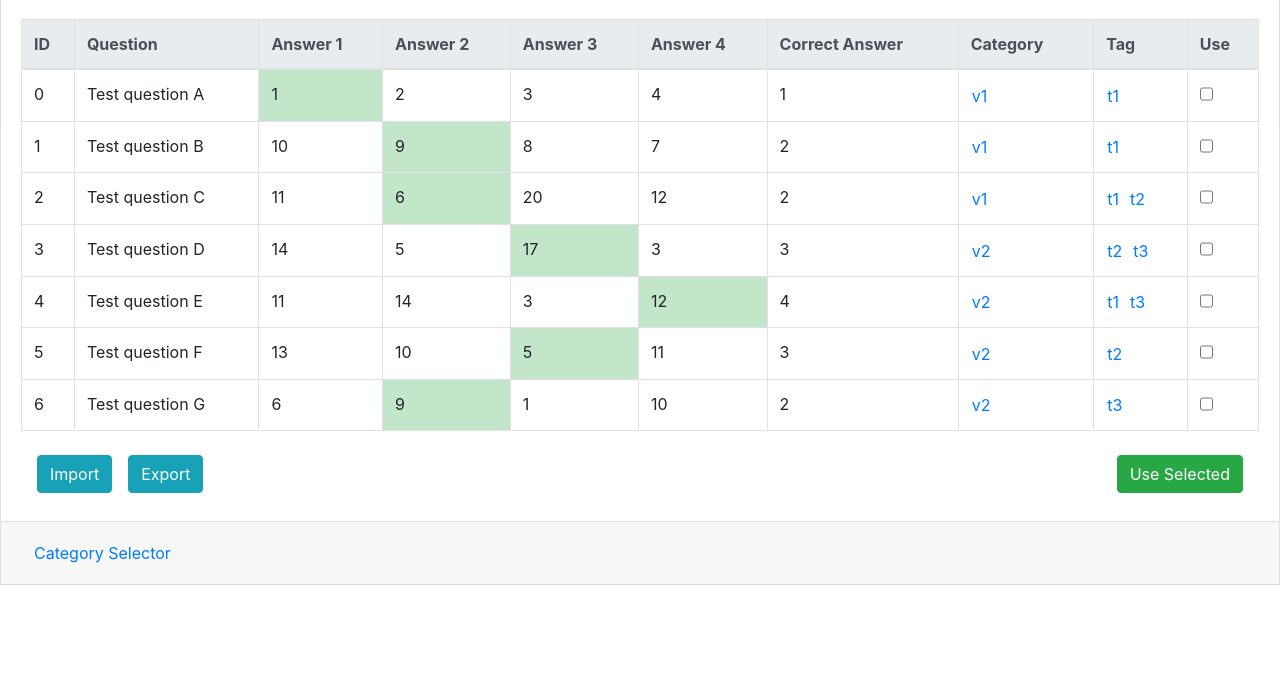
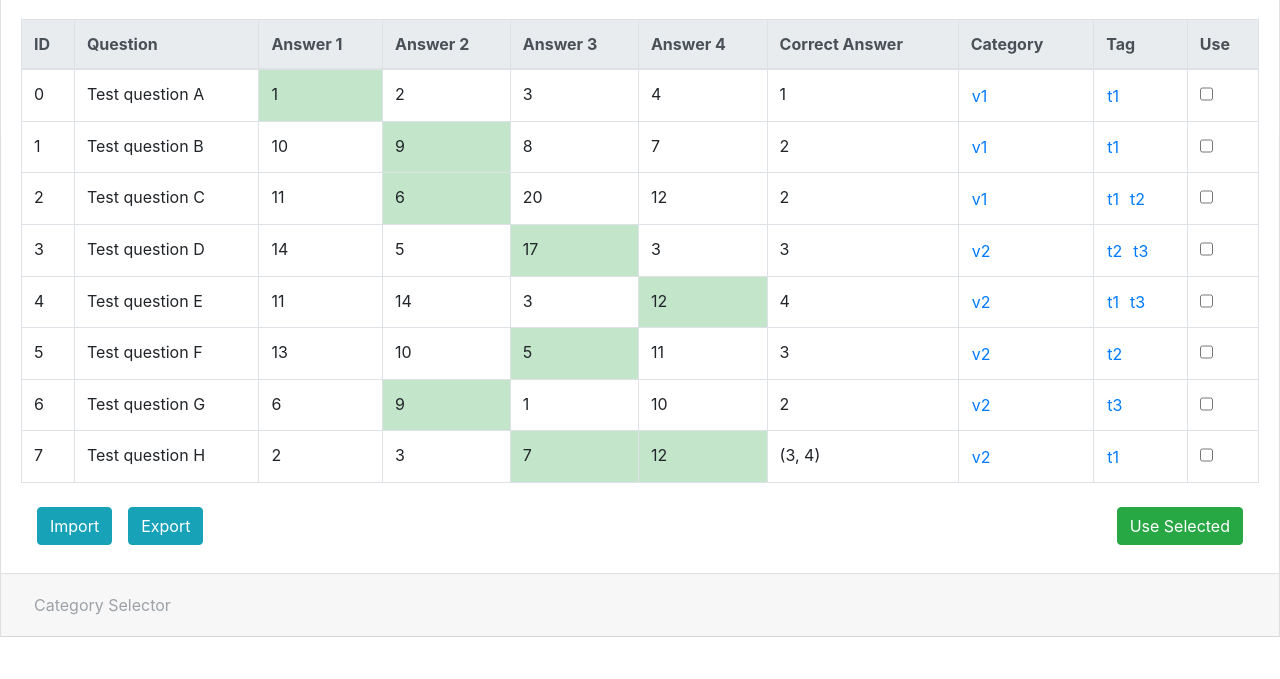
Before and after one commit to khoai23/exam_builder, a Flask app: page /data in a window 1280 px wide. Shown: the part 121-800 px from the top of the page. Run offline with Flask 3, Linux system fonts and the light colour scheme; some libraries are stand-ins or nearby versions.

Commit message:
add: multiple-choice question now available

```diff
--- a/app.py
+++ b/app.py
@@ -59,7 +59,7 @@ def build_template():
     data = request.get_json()
     print("Received template data:", data)
     # format setting: cleaning dates; voiding nulled fields
-    setting = {k: v for k, v in data["setting"].items() if v is not None}
+    setting = {k: v for k, v in data["setting"].items() if v is not None and (not isinstance(v, str) or v.strip() != "")}
     if("session_start" in setting):
         # format date & limit entrance
         setting["true_session_start"] = datetime.strptime(setting["session_start"], "%H:%M %d/%m/%Y").timestamp()
@@ -177,7 +177,7 @@ def submit():
         student_key  = request.args.get("key")
         template_key = student_belong_to_session[student_key]
         submitted_answers = request.get_json()
-        assert isinstance(submitted_answers, list) and all((a is None or 0 < a <= 4 for a in submitted_answers)), "answers must be list of [1-4]; but is {}".format(submitted_answers)
+#        assert isinstance(submitted_answers, list), "answers must be list of [1-4]; but is {}".format(submitted_answers)
         student_data = session[template_key]["student"][student_key]
         print(student_data)
         if("answers" in student_data):
@@ -188,9 +188,15 @@ def submit():
             # calculate scores immediately
             score = 0.0
             for sub, crt, qst in zip(submitted_answers, student_data["correct"], student_data["exam_data"]):
-                if(sub == crt):
-                    # upon a correct answer submitted; add to the student score
-                    score += qst["score"]
+                if(isinstance(crt, (tuple, list))):
+                    if(all((s in crt for s in sub))):
+                        # upon all correct answers, add to the student score
+                        # TODO partial score mode
+                        score += qst["score"]
+                else:
+                    if(sub == crt):
+                        # upon a correct answer submitted; add to the student score
+                        score += qst["score"]
             print("Calculated score: ", score)
             student_data["score"] = score
             return flask.jsonify(result=True)
--- a/reader.py
+++ b/reader.py
@@ -22,7 +22,7 @@ def read_file(filepath: str, headers: Optional[List[str]]=None, strict: bool=Fal
 
 def process_field(row, lowercase_field: bool=True, delimiter: str=","):
     """All processing of fields is done here."""
-    new_data = {}
+    new_data = {"is_multiple_choice": False}
     for k, v in row.items():
         v = v.strip()
         if(lowercase_field):
@@ -30,17 +30,29 @@ def process_field(row, lowercase_field: bool=True, delimiter: str=","):
         if(k == "tag"):
             # for tag field, split it by delimiter
             v = [] if v == "" else [v] if delimiter not in v else v.split(delimiter)
+            # if has tag for multiple choice, swap it to is_multiple_choice
+            if("is_multiple_choice" in v):
+                v.remove("is_multiple_choice")
+                new_data["is_multiple_choice"] = True
         if(k == "correct_id"):
             try:
-                v = int(v)
+                if("," in v):
+                    new_data["is_multiple_choice"] = True
+                    v = tuple(int(iv) for iv in v.split(","))
+                    assert all(( 0 < iv <= 4 for iv in v)), "Correct_id is fixed to [1, 4] for now, but received: {}".format(v)
+                else:
+                    v = int(v)
+                    assert 0 < v <= 4, "Correct_id is fixed to [1, 4] for now, but received: {}".format(v)
             except ValueError as e:
                 print("The correct id `{}` cannot be parsed".format(v))
                 raise e
-            assert 0 < v <= 4, "Correct_id is fixed to [1, 4] for now."
         new_data[k] = v
     # assert no duplicate answers.
     answers = [v for k, v in new_data.items() if "answer" in k]
     assert len(set(answers)) == len(answers), "There are duplicates in the list of answers of: {}".format(new_data)
+    # if multiple-choice question with only a single selection, convert it to list
+    if(new_data["is_multiple_choice"] and isinstance(new_data["correct_id"], int)):
+        new_data["correct_id"] = tuple(new_data["correct_id"])
     return new_data
 
 if __name__ == "__main__":
--- a/static/data.js
+++ b/static/data.js
@@ -50,14 +50,14 @@ function createQuestionnaire(event) {
 		valid_id.forEach( function(id) {
 			$('<label class="border border-primary m-2 p-2" onclick="swapCategory(event)" qidx="' + id + '"> <b>Q' + id + '</b></label>').appendTo(classifier);
 		});
-		$("#classifier_wrapper").show(); // bootstrap cannot use hide/show apparently
+		$("#classifier_wrapper").show();
 		updateDisposition(event);
 		$("#data_table").collapse('hide'); $("#result_frame").collapse('hide');
 		$("#category_selector").collapse('show'); // automatically hide the table
+		// also enable the category_selector's button from this point onward
+		$("#category_selector_btn").prop('disabled', false);
 	} else {
 		$("#classifier_wrapper").hide(); // bootstrap cannot use hide/show apparently
-		// $("#data_table").collapse('show'); $("#category_selector").collapse('hide');
-		//classifier.hide();
 	}
 }
 
--- a/templates/data.html
+++ b/templates/data.html
@@ -36,7 +36,7 @@
 					</button>
 				</div>
 				<div class="collapse show" aria-labelledby="accordion_data_header" data-bs-parent="#accordion_main" id="data_table">
-				<div class="table-responsive card-body">
+				<div class="table-responsive card-body" style="flex-grow: 1;">
 					<table class="table table-hover table-bordered" id="question_table">
 						<thead class="thead-light">
 							<tr>
@@ -61,10 +61,10 @@
 							<tr>
 								<td>{{q["id"]}}</td>
 								<td>{{q["question"]}}</td>
-								{% if q["correct_id"] == 1 %} <td class="table-success"> {% else %} <td> {% endif %} {{q["answer1"]}}</td>
-								{% if q["correct_id"] == 2 %} <td class="table-success"> {% else %} <td> {% endif %} {{q["answer2"]}}</td>
-								{% if q["correct_id"] == 3 %} <td class="table-success"> {% else %} <td> {% endif %} {{q["answer3"]}}</td>
-								{% if q["correct_id"] == 4 %} <td class="table-success"> {% else %} <td> {% endif %} {{q["answer4"]}}</td>
+								{% if q["correct_id"] == 1 or q["correct_id"] is iterable and 1 in q["correct_id"] %} <td class="table-success"> {% else %} <td> {% endif %} {{q["answer1"]}}</td>
+								{% if q["correct_id"] == 2 or q["correct_id"] is iterable and 2 in q["correct_id"] %} <td class="table-success"> {% else %} <td> {% endif %} {{q["answer2"]}}</td>
+								{% if q["correct_id"] == 3 or q["correct_id"] is iterable and 3 in q["correct_id"] %} <td class="table-success"> {% else %} <td> {% endif %} {{q["answer3"]}}</td>
+								{% if q["correct_id"] == 4 or q["correct_id"] is iterable and 4 in q["correct_id"] %} <td class="table-success"> {% else %} <td> {% endif %} {{q["answer4"]}}</td>
 								<td>{{q["correct_id"]}}</td>
 								<td class="category_cell">
 									<button class="m-0 p-0 btn btn-link" onclick="select_category(event)">
@@ -103,7 +103,7 @@
 
 			<div class="card">
 				<div class="card-header" id="accordion_category_header">
-					<button class="btn btn-link" type="button" data-toggle="collapse" data-target="#category_selector" aria-expanded="true" aria-controls="category_selector">
+					<button class="btn btn-link" type="button" id="category_selector_btn" data-toggle="collapse" data-target="#category_selector" aria-expanded="true" aria-controls="category_selector" disabled>
 						Category Selector
 					</button>
 				</div>
```
Also changed, not shown: organizer.py (+5 -2 lines), static/exam.js (+21 -2 lines), templates/exam.html (+9 -4 lines), test/sample.csv (+1 -0 lines), README.md.
